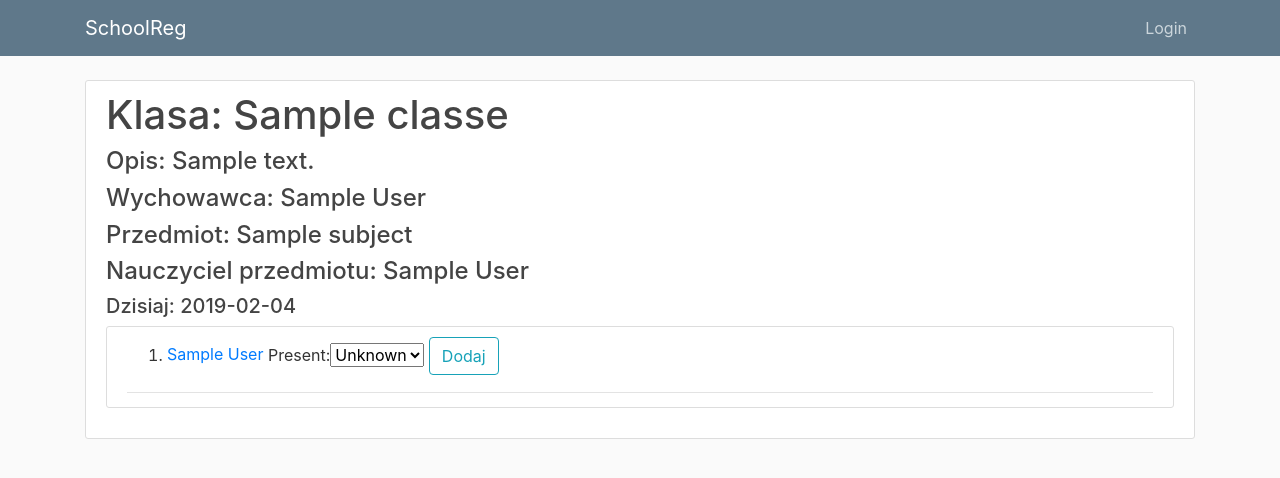
After one commit to Sunip88/SchoolReg, a Django app: page /add_presence/1/1/ in a window 1280 px wide. The commit adds this page. Shown: the top 478 px of the page. Run offline with Django 3.2, Linux system fonts and the light colour scheme; tables that the repository leaves empty hold one stand-in row (values such as "Sample post"); some libraries are stand-ins or nearby versions.

Commit message:
added presence adding and editing

```diff
--- a/school_reg/register/forms.py
+++ b/school_reg/register/forms.py
@@ -1,8 +1,14 @@
 from django import forms
-from .models import Student, Parent, Classes, Grades
+from .models import Student, Parent, Classes, Grades, PresenceList
 
 
 class AddGradeForm(forms.ModelForm):
     class Meta:
         model = Grades
         fields = ['category', 'grade']
+
+
+class PresenceForm(forms.ModelForm):
+    class Meta:
+        model = PresenceList
+        fields = ['present']
--- a/school_reg/register/models.py
+++ b/school_reg/register/models.py
@@ -87,3 +87,4 @@ class PresenceList(models.Model):
     student = models.ForeignKey(Student, on_delete=models.CASCADE)
     day = models.DateField()
     present = models.NullBooleanField()
+    subject = models.ForeignKey(Subject, on_delete=models.CASCADE)
--- a/school_reg/register/templates/register/base.html
+++ b/school_reg/register/templates/register/base.html
@@ -21,9 +21,13 @@
           </button>
           <div class="collapse navbar-collapse" id="navbarToggle">
             <div class="navbar-nav mr-auto">
+                {% if user.profile.role == 2 %}
                 <a class="nav-item nav-link" href="{% url 'teacher-panel-view' %}">Panel Nauczyciela</a>
-                <a class="nav-item nav-link" href="#">Panel Ucznia</a>
+                {% elif user.profile.role == 0 %}
+                <a class="nav-item nav-link" href="{% url 'student-panel-view' %}">Panel Ucznia</a>
+                {% elif user.profile.role == 1 %}
                 <a class="nav-item nav-link" href="#">Panel Rodzica</a>
+                {% endif %}
             </div>
             <!-- Navbar Right Side -->
             <div class="navbar-nav">
--- a/school_reg/register/templates/register/detail_classes.html
+++ b/school_reg/register/templates/register/detail_classes.html
@@ -14,7 +14,7 @@
                         <div class="article-metadata">
                             <ol>
                                 {% for student in students %}
-                                    <li><a href="#">{{ student }}</a></li>
+                                    <li><a href="{% url 'student-details' student.id %}">{{ student }}</a></li>
                                 {% endfor %}
                             </ol>
 {#                            <a class="mr-2" href="#">{{ classs }}</a>#}
--- /dev/null
+++ b/school_reg/register/templates/register/presence_check.html
@@ -0,0 +1,44 @@
+{% extends "register/base.html" %}
+{% load register.extras %}
+{% block content %}
+        <div class="content-section">
+            <div class="media">
+                <div class="media-body">
+                    <h2 class="account-heading">Klasa: {{ detail_class.name }}</h2>
+                    <h4>Opis: {{ detail_class.description }}</h4>
+                    <h4>Wychowawca: {{ detail_class.educator }}</h4>
+                    <h4>Przedmiot: {{ subject.name }}
+                    </h4>
+                    {% teacher_class_subject subject detail_class as teacher %}
+                    <h4>Nauczyciel przedmiotu: {{ teacher }}</h4>
+                    <h5>Dzisiaj: {{ today }}</h5>
+                </div>
+            </div>
+            <article class="media content-section">
+              <div class="media-body">
+                        <div class="article-metadata">
+                            <ol>
+                                {% for student in students %}
+                                    <li>
+                                    {% if student|student_presence:subject %}
+                                    <form method="post" enctype="multipart/form-data">
+                                        {% csrf_token %}
+                                        <a href="{% url 'student-details' student.id %}">{{ student }}</a> {{ form }}
+                                    <button class="btn btn-outline-info" type="submit" name="button" value="{{ student.id }}">Dodaj</button>
+                                    </form>
+                                    {% else %}
+                                        <a href="{% url 'student-details' student.id %}">{{ student }}</a>
+                                        - {{ student|student_presence_get:subject }}
+                                        <a href="{% url 'class-presence-edit' detail_class.id subject.id student.id %}">
+                                            Edytuj obecność
+                                        </a>
+                                    {% endif %}
+                                    </li>
+                                {% endfor %}
+
+                            </ol>
+                        </div>
+              </div>
+            </article>
+        </div>
+{% endblock content %}
--- a/school_reg/register/templates/register/student_details.html
+++ b/school_reg/register/templates/register/student_details.html
@@ -17,7 +17,7 @@
                         <div class="article-metadata">
                             <ul>
                                 {% for key, value in subjects.items %}
-                                    <li><a href="#">{{ value }}</a>
+                                    <li><a href="{% url 'class-details-grades' key student.classes.id %}">{{ value }}</a>
                                     {{ key|grades_all:student.id }}
                                     </li>
                                 {% endfor %}
--- a/school_reg/register/templates/register/teacher_view.html
+++ b/school_reg/register/templates/register/teacher_view.html
@@ -3,11 +3,13 @@
 {% load register.extras %}
 {% block content %}
     <div class="jumbotron bg-steel-2 text-center">
-        <h3 class="display-4">Co chcesz zrobic</h3>
+        <h4 class="display-4">Panel nauczyciela</h4>
         <hr class="my-4">
             <p class="lead">
                 <div class="d-flex justify-content-center flex-wrap">
-                    <a class="btn btn-lg btn-info btn-main m-2" href="#" role="button">Klasa wychowawstwo</a>
+                    {% if educator %}
+                        <a class="btn btn-lg btn-info btn-main m-2" href="{% url 'class-details' educator.id %}" role="button">Klasa wychowawstwo</a>
+                    {% endif %}
                     <a class="btn btn-lg btn-info btn-main m-2" href="{% url 'teacher-subjects-view' %}" role="button">Klasy zajecia</a>
                     <a class="btn btn-lg btn-info btn-main m-2" href="#" role="button">Plan zajęć</a>
                     <a class="btn btn-lg btn-info btn-main m-2" href="#" role="button">c</a>
--- a/school_reg/register/templatetags/register/extras.py
+++ b/school_reg/register/templatetags/register/extras.py
@@ -1,7 +1,7 @@
 #!/usr/bin/python3.7
 from django import template
-
-from register.models import Grades, Teacher
+from datetime import datetime
+from register.models import Grades, Teacher, Student
 
 register = template.Library()
 
@@ -29,6 +29,26 @@ def grades_category(grades, category):
     return result
 
 
+@register.filter()
+def student_presence(student, subject):
+    today = datetime.now().date()
+    student = Student.objects.get(user_id=student.user.id)
+    presence = student.presencelist_set.filter(subject_id=subject.id, day=today)
+    if len(presence) > 0:
+        return False
+    else:
+        return True
+
+
+@register.filter()
+def student_presence_get(student, subject):
+    today = datetime.now().date()
+    presence = student.presencelist_set.filter(subject_id=subject.id, day=today)
+    if presence:
+        presence = presence.first()
+    return presence.present
+
+
 @register.simple_tag
 def grades_category_subject(student, category, subject):
     grades = student.grades_set.filter(subject_id=subject.id)
--- a/school_reg/register/urls.py
+++ b/school_reg/register/urls.py
@@ -1,12 +1,13 @@
 from django.urls import path
 from .views import MainView, ClassView, AddClassView, EditClassView, DetailsClassView, SubjectsView, AddSubjectView, \
     EditSubjectView, AddGradesClass, AddGradeCategoryView, StudentDetailView, TeacherPanelView, \
-    TeacherSubjectsClassesView, TeacherGradesView
+    TeacherSubjectsClassesView, TeacherGradesView, StudentView, PresenceView, PresenceEditView
 
 urlpatterns = [
     path("", MainView.as_view(), name="main"),
     path("classes/", ClassView.as_view(), name="class-view"),
     path("teacher_panel/", TeacherPanelView.as_view(), name="teacher-panel-view"),
+    path("student_panel/", StudentView.as_view(), name="student-panel-view"),
     path("teacher_subjects/", TeacherSubjectsClassesView.as_view(), name="teacher-subjects-view"),
     path("subjects/", SubjectsView.as_view(), name="subject-view"),
     path("add_class/", AddClassView.as_view(), name='class-add'),
@@ -18,4 +19,6 @@ urlpatterns = [
     path("detailed_class_grades/<int:subject_id>/<int:class_id>/", TeacherGradesView.as_view(), name='class-details-grades'),
     path("detailed_student/<int:pk>/", StudentDetailView.as_view(), name='student-details'),
     path("add_grades/<int:id_class>/<int:id_subject>/", AddGradesClass.as_view(), name='class-grade-add'),
+    path("add_presence/<int:id_class>/<int:id_subject>/", PresenceView.as_view(), name='class-presence-add'),
+    path("edit_presence/<int:id_class>/<int:id_subject>/<int:id_student>/", PresenceEditView.as_view(), name='class-presence-edit'),
 ]
--- a/school_reg/register/views.py
+++ b/school_reg/register/views.py
@@ -1,11 +1,13 @@
+from datetime import datetime, date
+
 from django.contrib.auth.mixins import LoginRequiredMixin, PermissionRequiredMixin
 from django.shortcuts import render, redirect, get_object_or_404
 from django.urls import reverse_lazy
 from django.views import View
 from django.views.generic import CreateView, UpdateView
 
-from .forms import AddGradeForm
-from .models import Classes, Subject, Student, GradeCategory, Teacher
+from .forms import AddGradeForm, PresenceForm
+from .models import Classes, Subject, Student, GradeCategory, Teacher, PresenceList
 from django.contrib import messages
 
 
@@ -17,8 +19,11 @@ class MainView(View):
 
 class TeacherPanelView(View):
     def get(self, request):
-        teacher = Teacher.objects.filter(user_id=request.user.id)
-        return render(request, 'register/teacher_view.html', {"teacher": teacher})
+        teacher = Teacher.objects.get(user_id=self.request.user.id)
+        educator = teacher.classes_set.all()
+        if educator:
+            educator = educator.first()
+        return render(request, 'register/teacher_view.html', {"teacher": teacher, "educator": educator})
 
 
 class TeacherSubjectsClassesView(View):
@@ -44,6 +49,14 @@ class TeacherGradesView(View):
                'categories': categories,
                'class_id': class_id}
         return render(request, 'register/teacher_class_grades.html', ctx)
+
+
+class StudentView(View):
+    def get(self, request):
+        student = Student.objects.get(user_id=self.request.user.id)
+        student_class = student.classes
+        ctx = {'student': student, 'student_class': student_class}
+        return render(request, 'register/student_view.html', ctx)
 
 
 class ClassView(View):
@@ -78,8 +91,8 @@ class DetailsClassView(View):
     def get(self, request, pk):
         detail_class = get_object_or_404(Classes, id=pk)
         students = detail_class.student_set.all()
-        cxt = {'students': students, 'detail_class': detail_class}
-        return render(request, 'register/detail_classes.html', cxt)
+        ctx = {'students': students, 'detail_class': detail_class}
+        return render(request, 'register/detail_classes.html', ctx)
 
 
 class SubjectsView(View):
@@ -120,22 +133,22 @@ class AddGradeCategoryView(LoginRequiredMixin, PermissionRequiredMixin, CreateVi
 
 
 class AddGradesClass(View):
-    form_class = AddGradeForm
+    class_form = AddGradeForm
 
     def get(self, request, id_class, id_subject):
         detail_class = get_object_or_404(Classes, id=id_class)
         students = Student.objects.all()
         subject = get_object_or_404(Subject, id=id_subject)
-        form = self.form_class()
-        cxt = {'detail_class': detail_class, 'students': students, 'subject': subject, 'form': form}
-        return render(request, 'register/detail_classes_add_grade.html', cxt)
+        form = self.class_form()
+        ctx = {'detail_class': detail_class, 'students': students, 'subject': subject, 'form': form}
+        return render(request, 'register/detail_classes_add_grade.html', ctx)
 
     def post(self, request, id_class, id_subject):
-        form = self.form_class(request.POST)
+        form = self.class_form(request.POST)
         detail_class = get_object_or_404(Classes, id=id_class)
         students = Student.objects.all()
         subject = get_object_or_404(Subject, id=id_subject)
-        cxt = {'detail_class': detail_class, 'students': students, 'subject': subject, 'form': form}
+        ctx = {'detail_class': detail_class, 'students': students, 'subject': subject, 'form': form}
         if form.is_valid():
             button = request.POST.get('button')
             student = get_object_or_404(Student, id=button)
@@ -145,7 +158,7 @@ class AddGradesClass(View):
             new_grade.save()
             messages.success(request, 'Dodano ocenę')
             return redirect('class-grade-add', id_class=id_class, id_subject=id_subject)
-        return render(request, 'register/detail_classes_add_grade.html', cxt)
+        return render(request, 'register/detail_classes_add_grade.html', ctx)
 
 
 class StudentDetailView(View):
@@ -159,3 +172,71 @@ class StudentDetailView(View):
                 subjects[g.subject.id] = g.subject.name
         ctx = {'student': student, 'grades': grades, 'subjects': subjects}
         return render(request, 'register/student_details.html', ctx)
+
+
+class PresenceView(View):
+    class_form = PresenceForm
+
+    def get(self, request, id_class, id_subject):
+        detail_class = get_object_or_404(Classes, id=id_class)
+        students = Student.objects.all()
+        subject = get_object_or_404(Subject, id=id_subject)
+        today = datetime.now().strftime('%Y-%m-%d')
+        form = self.class_form()
+        ctx = {'detail_class': detail_class, 'students': students, 'subject': subject, 'form': form, 'today': today}
+        return render(request, 'register/presence_check.html', ctx)
+
+    def post(self, request, id_class, id_subject):
+        form = self.class_form(request.POST)
+        detail_class = get_object_or_404(Classes, id=id_class)
+        students = Student.objects.all()
+        subject = get_object_or_404(Subject, id=id_subject)
+        today = datetime.now().date()
+        ctx = {'detail_class': detail_class, 'students': students, 'subject': subject, 'form': form}
+        if form.is_valid():
+            button = request.POST.get('button')
+            student = get_object_or_404(Student, id=button)
+            presence = form.save(commit=False)
+            presence.day = today
+            presence.student = student
+            presence.subject = subject
+            presence.save()
+            messages.success(request, 'Dodano ocenę')
+            return redirect('class-presence-add', id_class=id_class, id_subject=id_subject)
+        return render(request, 'register/presence_check.html', ctx)
+
+
+class PresenceEditView(View):
+    class_form = PresenceForm
+
+    def get(self, request, id_class, id_subject, id_student):
+        detail_class = get_object_or_404(Classes, id=id_class)
+        student = get_object_or_404(Student, id=id_student)
+        subject = get_object_or_404(Subject, id=id_subject)
+        today = datetime.now().date()
+        today_str = today.strftime('%Y-%m-%d')
+        presence = PresenceList.objects.filter(student_id=student.id, day=today, subject_id=subject.id).first()
+        form = self.class_form(instance=presence)
+        ctx = {'detail_class': detail_class, 'student': student, 'subject': subject, 'form': form, 'today': today_str}
+        return render(request, 'register/presence_edit.html', ctx)
+
+    def post(self, request, id_class, id_subject, id_student):
+        detail_class = get_object_or_404(Classes, id=id_class)
+        student = get_object_or_404(Student, id=id_student)
+        subject = get_object_or_404(Subject, id=id_subject)
+        today = datetime.now().date()
+        today_str = today.strftime('%Y-%m-%d')
+        presence = PresenceList.objects.filter(student_id=student.id, day=today, subject_id=subject.id).first()
+        form = self.class_form(request.POST, instance=presence)
+        ctx = {'detail_class': detail_class, 'student': student, 'subject': subject, 'form': form, 'today': today_str}
+        if form.is_valid():
+            button = request.POST.get('button')
+            student = get_object_or_404(Student, id=button)
+            presence = form.save(commit=False)
+            presence.day = today
+            presence.student = student
+            presence.subject = subject
+            presence.save()
+            messages.success(request, 'Dodano ocenę')
+            return redirect('class-presence-add', id_class=id_class, id_subject=id_subject)
+        return render(request, 'register/presence_edit.html', ctx)
```
Also changed, not shown: school_reg/register/templates/register/presence_edit.html (added, +30 -0 lines), school_reg/register/templates/register/student_view.html (added, +16 -0 lines), school_reg/register/migrations/0001_initial.py, school_reg/register/migrations/0002_auto_20190102_2207.py (deleted).
